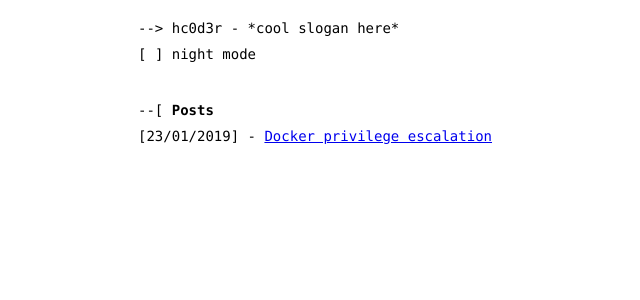
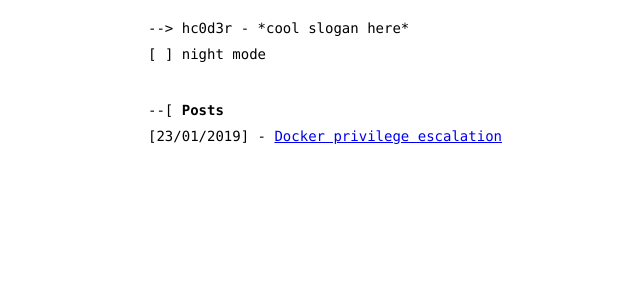
Before and after one commit to hc0d3r/hc0d3r.github.io, a Jekyll site: the page built from index.html, in a window 1280 px wide. Shown: the top 300 px of the page, without its empty margins (127-767 px from the left). Built offline with Jekyll 4.4.1, drawn with Linux system fonts in a browser that asks for light colours.

Commit message:
ajustando css

```diff
--- a/assets/css/style.css
+++ b/assets/css/style.css
@@ -27,14 +27,13 @@ body {
 }
 
 .header {
-  background-color: ;
   padding: 20px 0;
+  margin: 0 10px;
 }
 
 .center {
   max-width: 750px;
   margin: 0 auto;
-  background-color: ;
   min-height: 100%;
 }
 
@@ -55,7 +54,7 @@ body {
 }
 
 .posts {
-  margin: 10px 0;
+  margin: 10px;
 }
 
 img {
```
